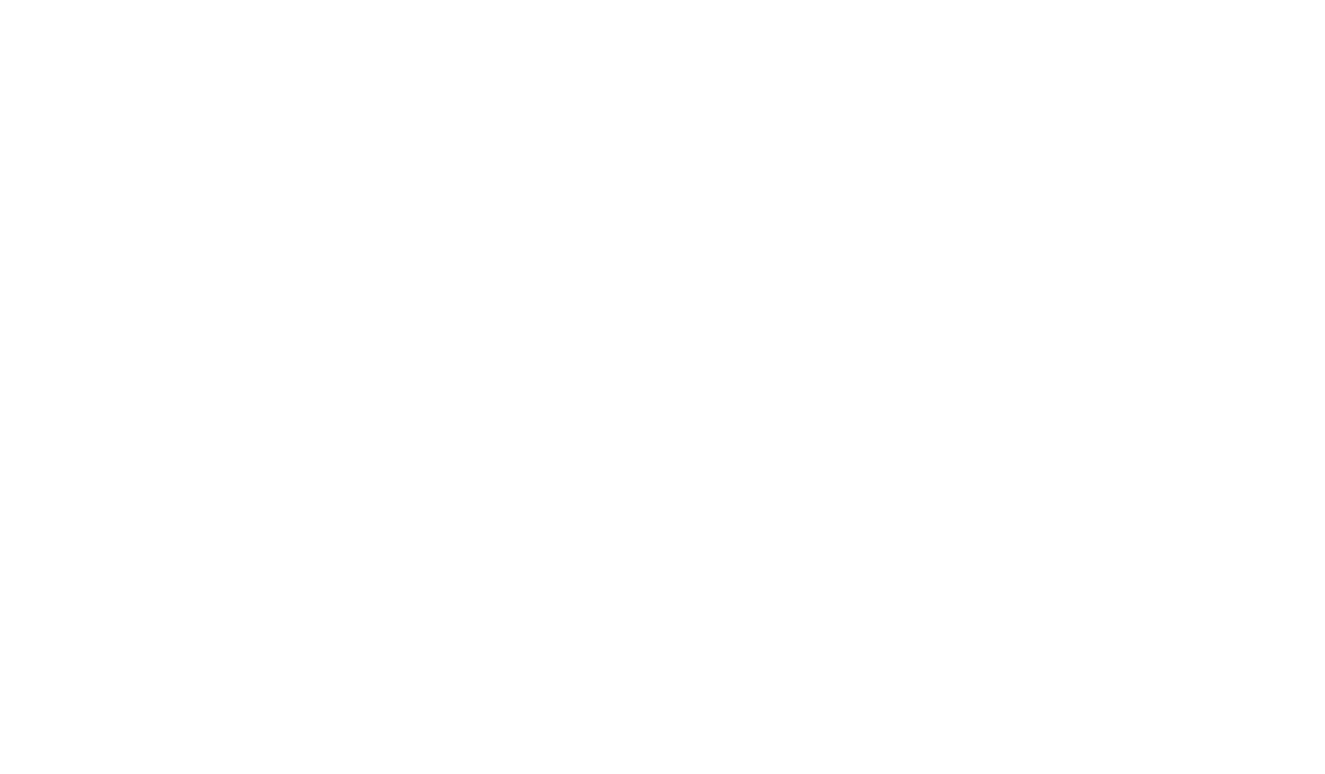
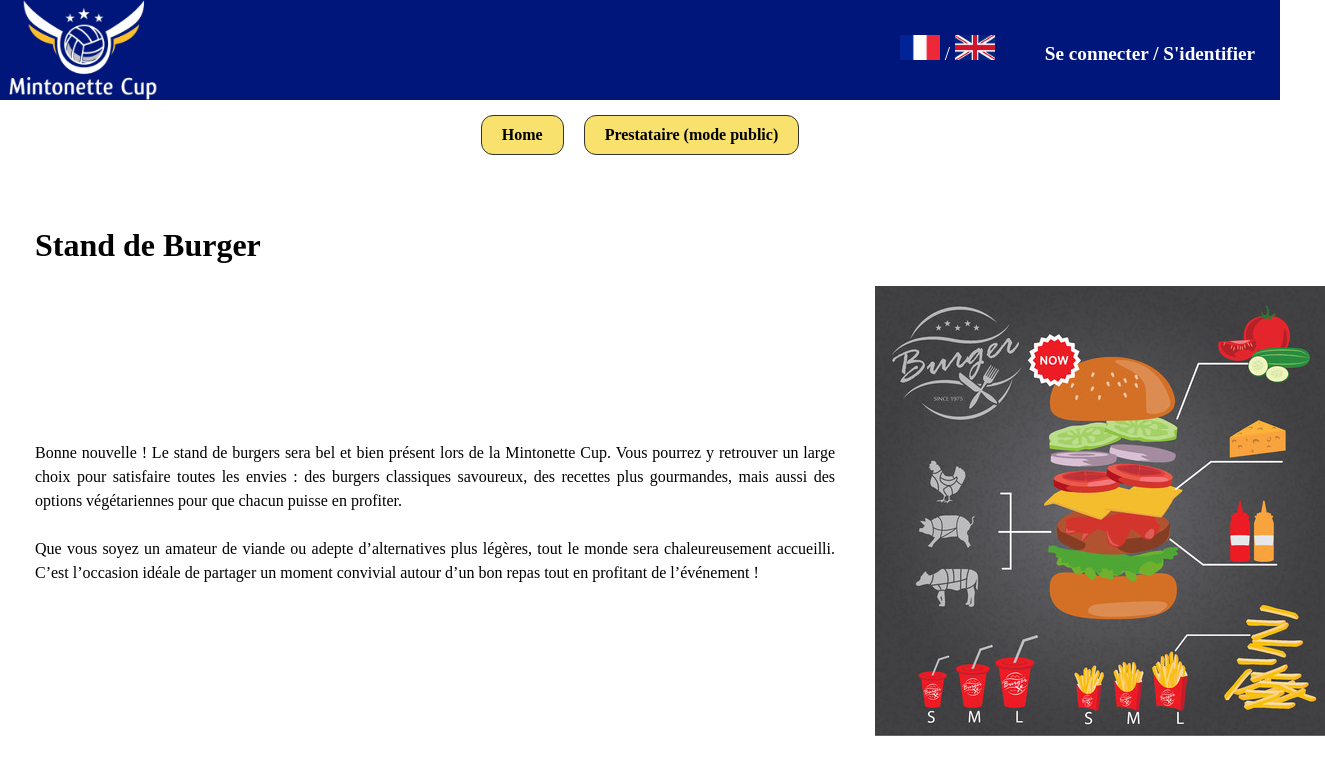
Before and after one commit to Natan90/Mintonette-Cup, a Vue app: page /PrestatairePublic in a window 1280 px wide. Before the commit this address had no page. Shown: the top 774 px of the page, 1325 px wide, since content can reach past the window. Built offline with nearby package versions, Linux system fonts and the light colour scheme.

Commit message:
prestatairePublic

```diff
--- a/src/components/Index.vue
+++ b/src/components/Index.vue
@@ -14,7 +14,7 @@
 
     <div class="route">
       <router-link to="/">Home</router-link><br>
-      <router-link to="/Prestataire">Prestataire(mode public)</router-link>
+      <router-link to="/PrestatairePublic">Prestataire(mode public)</router-link>
 
     </div>
     <p>Bonjour</p>
--- a/src/components/Prestataire.vue
+++ b/src/components/PrestatairePublic.vue
@@ -6,7 +6,7 @@ import NavView from "@/components/NavView.vue";
   <NavView/>
   <div class="routeurLink">
     <router-link to="/" class="btnLink">Home</router-link>
-    <router-link to="/Prestataire" class="btnLink">Prestataire (mode public)</router-link>
+    <router-link to="/PrestatairePublic" class="btnLink">Prestataire (mode public)</router-link>
   </div>
   <br><br>
   <div class="Titre">
--- a/src/router/index.js
+++ b/src/router/index.js
@@ -1,10 +1,10 @@
 import { createRouter, createWebHistory } from 'vue-router'
 import Index from '@/components/Index.vue'
-import Prestataire from '@/components/Prestataire.vue'
+import PrestatairePublic from '@/components/PrestatairePublic.vue'
 
 const routes = [
     { path: '/', name: 'Home', component: Index },
-    { path: '/Prestataire', name: 'Prestataire', component: Prestataire }
+    { path: '/PrestatairePublic', name: 'PrestatairePublic', component: PrestatairePublic }
 ]
 
 const router = createRouter({
```
